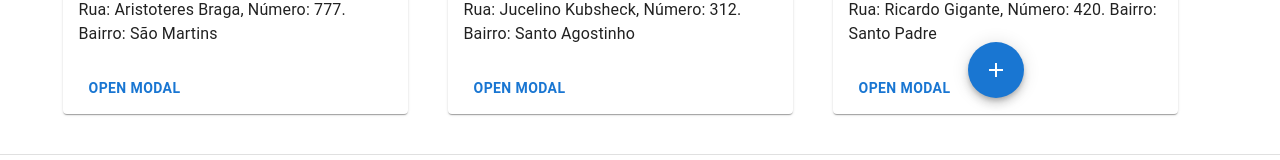
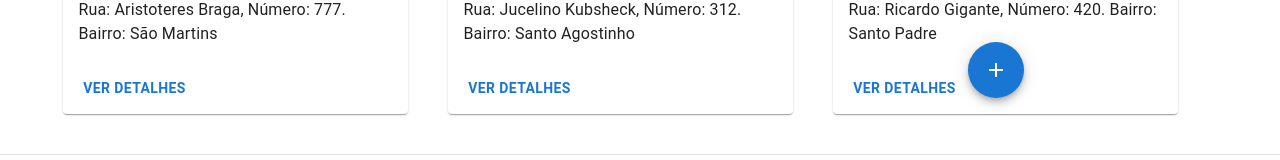
Before and after one commit to hcunha18/porject_web_II, a React (Vite) app: page / in a window 1280 px wide. Shown: the part 738-898 px from the top of the page. Built offline with nearby package versions, Linux system fonts and the light colour scheme.

Commit message:
erroCorrigido

```diff
--- a/src/components/Modalevent/index.jsx
+++ b/src/components/Modalevent/index.jsx
@@ -29,7 +29,7 @@ export default function Modalevent(props) {
 
   return (
     <div style={{width: '10rem'}}>
-      <Button sx={{width: '8rem', background: 'white', color: '#1976d2', borderRadius: 8, fontWeight: 'bold'}} onClick={handleOpen}>Open modal</Button>
+      <Button sx={{width: '8rem', background: 'white', color: '#1976d2', borderRadius: 8, fontWeight: 'bold'}} onClick={handleOpen}>Ver Detalhes</Button>
       <Modal
         open={open}
         onClose={handleClose}
```
